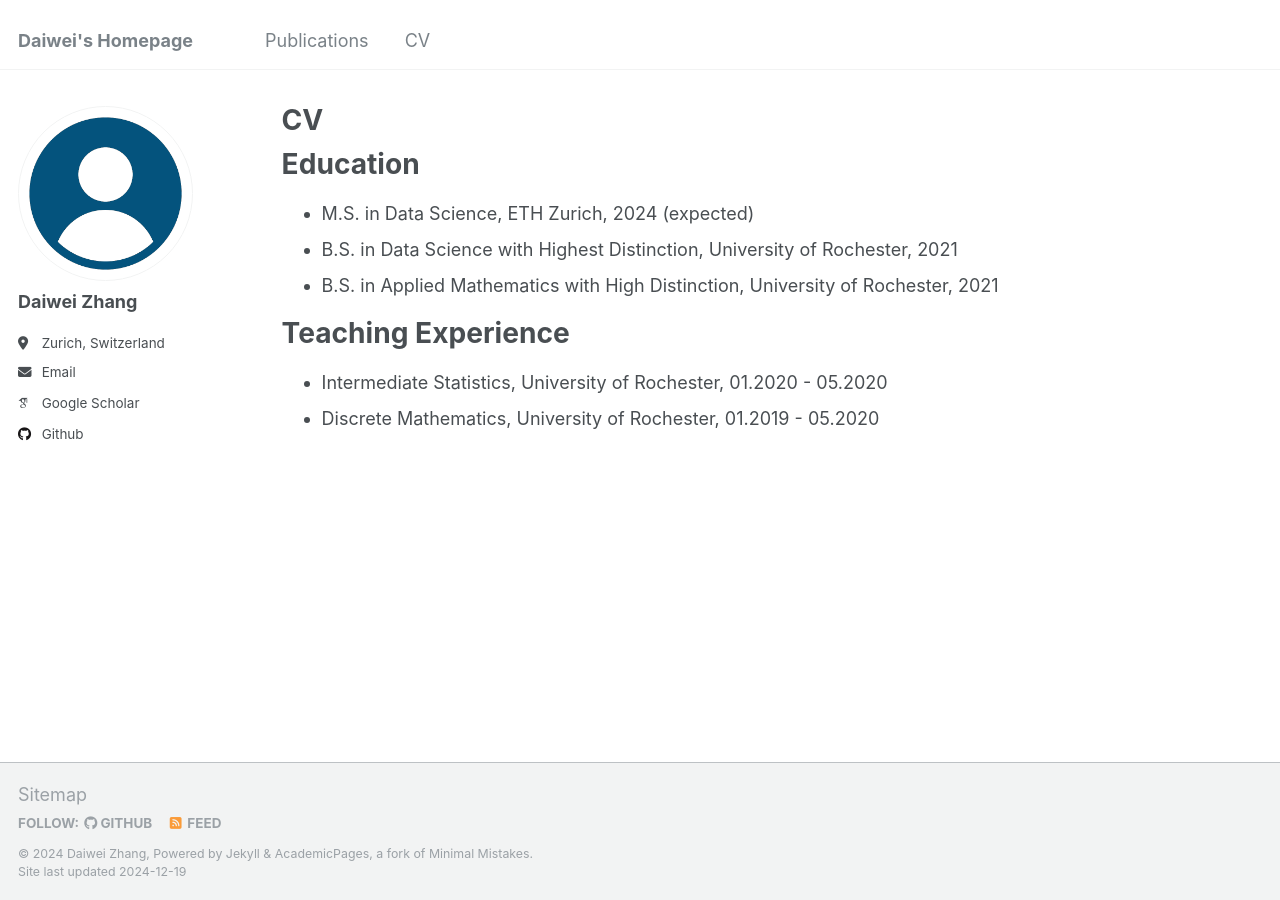
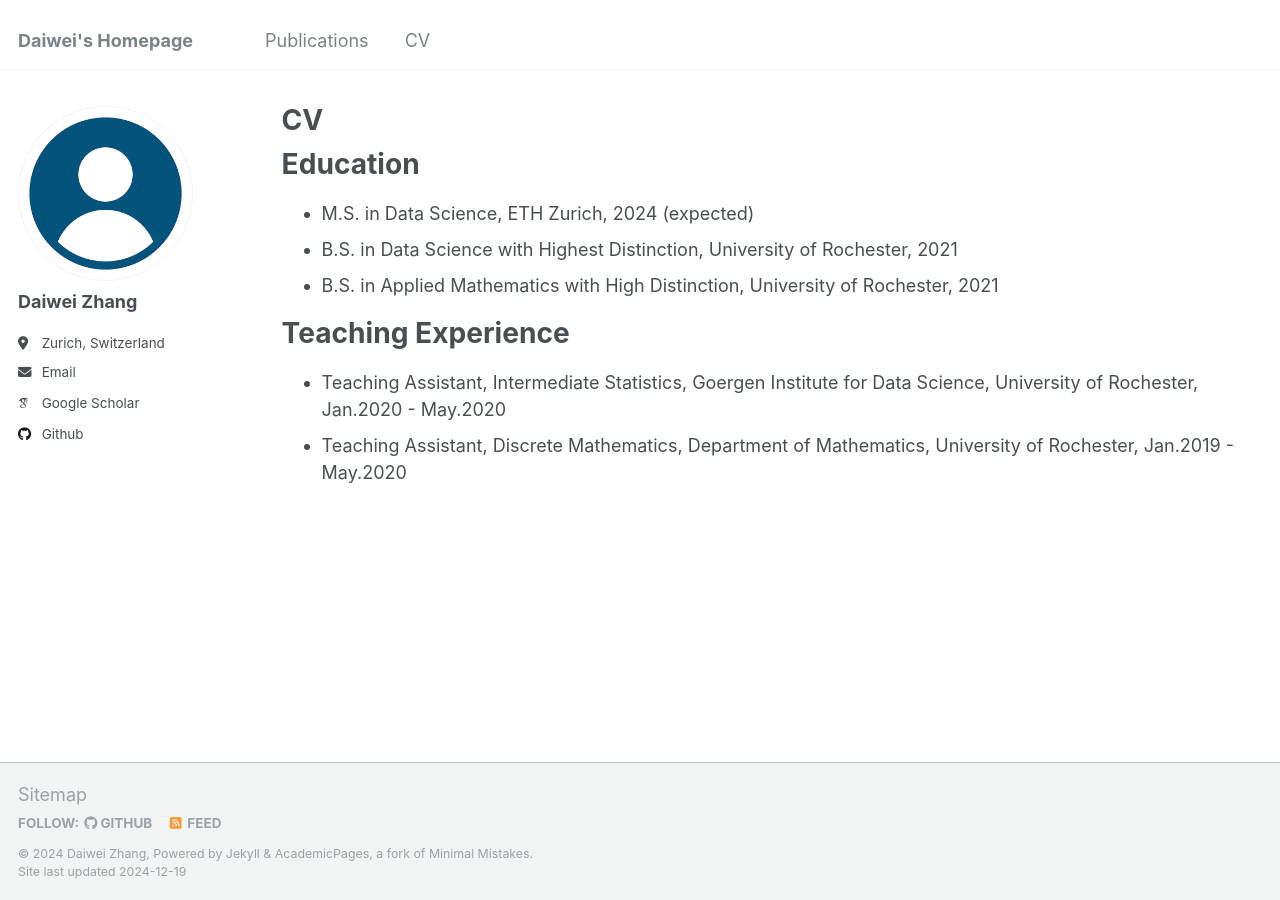
Before and after one commit to zdwww/zdwww.github.io, a Jekyll site: the page built from _pages/cv.md, in a window 1280 px wide. Built offline with Jekyll 4.4.1, drawn with Linux system fonts in a browser that asks for light colours; some web fonts are replaced.

Commit message:
updated cv

```diff
--- a/_pages/cv.md
+++ b/_pages/cv.md
@@ -17,8 +17,8 @@ Education
 
 Teaching Experience
 ======
-* Intermediate Statistics, University of Rochester, 01.2020 - 05.2020
-* Discrete Mathematics, University of Rochester, 01.2019 - 05.2020
+* Teaching Assistant, Intermediate Statistics, Goergen Institute for Data Science, University of Rochester, Jan.2020 - May.2020
+* Teaching Assistant, Discrete Mathematics, Department of Mathematics, University of Rochester, Jan.2019 - May.2020
 
 <!-- Work experience
 ======
```
